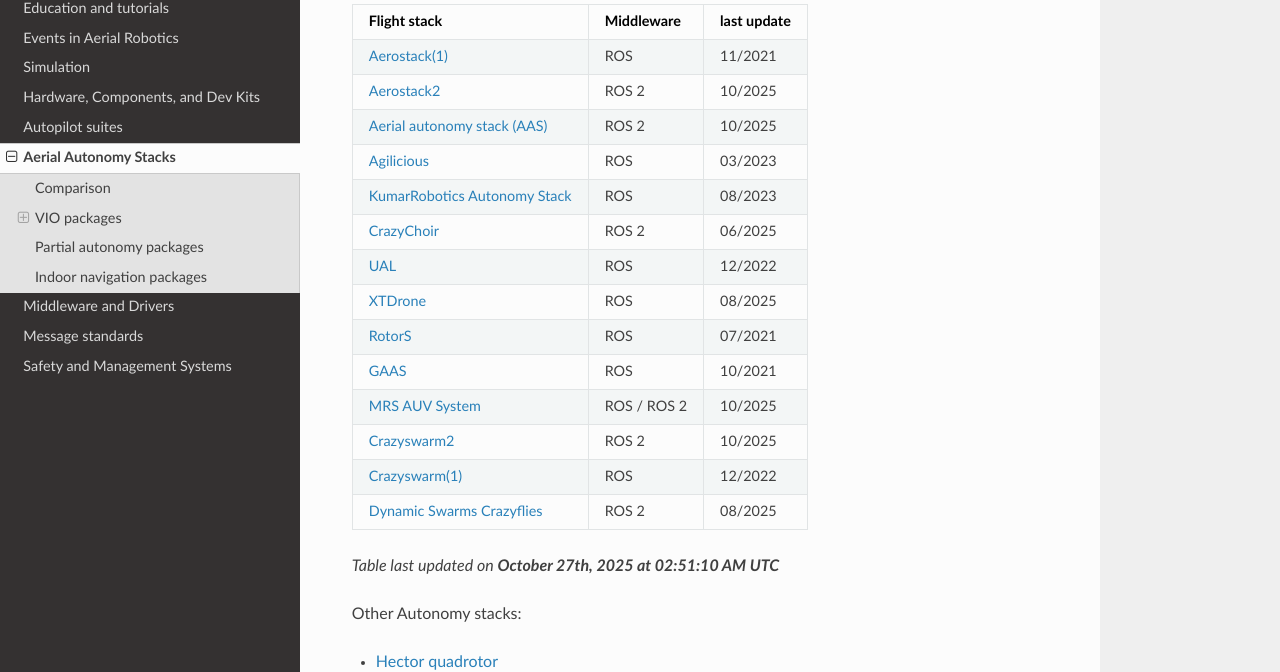
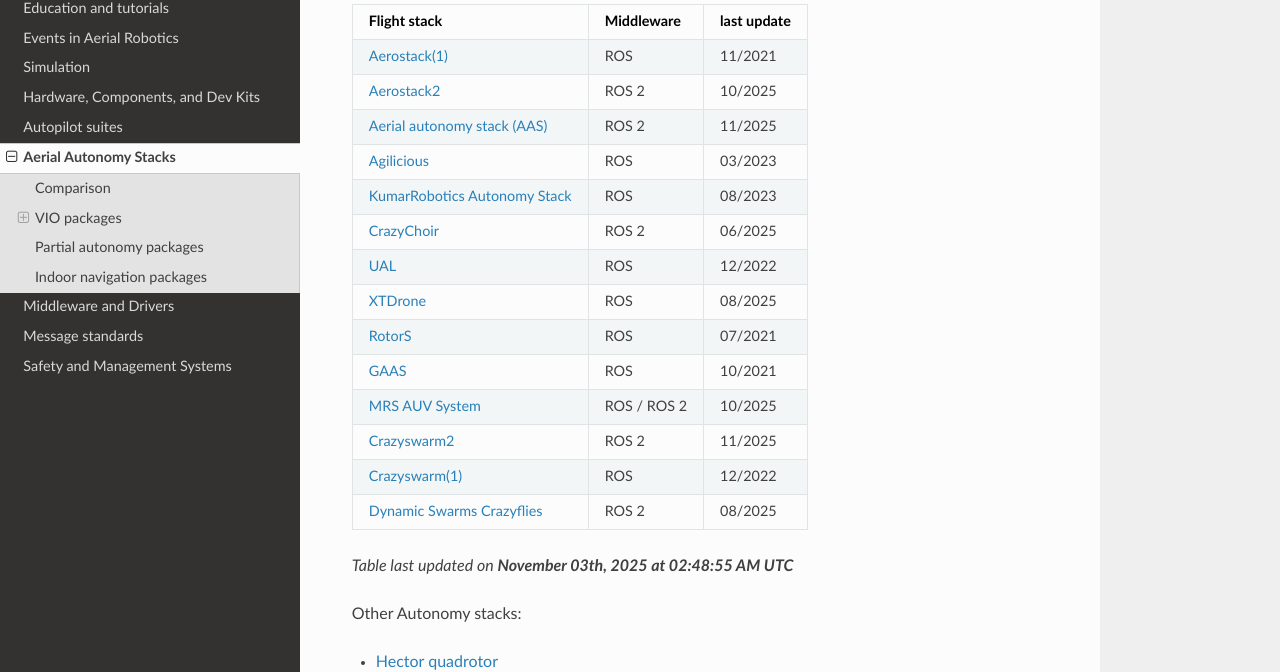
Before and after one commit to ROS-Aerial/aerial_robotic_landscape, an MkDocs documentation site: the page built from docs/aerial_autonomy_stacks.md, in a window 1280 px wide and 900 px high, scrolled down 455 px. Shown: the part 141-813 px from the top of the window. Built offline with MkDocs 1.6.1, drawn with Linux system fonts in a browser that asks for light colours; nearby versions of some CDN libraries; some of the changed text lies outside the part shown.

Commit message:
docs: weekly update autonomy stacks (#143)
Co-authored-by: mrpollo <317648+mrpollo@users.noreply.github.com>

```diff
--- a/docs/aerial_autonomy_stacks.md
+++ b/docs/aerial_autonomy_stacks.md
@@ -16,7 +16,7 @@ the following autonomy stack table was extracted and adapted.
 | -------------- | ----- | ------- |
 | [Aerostack(1)](https://github.com/cvar-upm/aerostack/wiki)       | ROS        | 11/2021 |
 | [Aerostack2](https://github.com/aerostack2/aerostack2)       | ROS 2      | 10/2025 |
-| [Aerial autonomy stack (AAS)](https://github.com/JacopoPan/aerial-autonomy-stack)       | ROS 2        | 10/2025 |
+| [Aerial autonomy stack (AAS)](https://github.com/JacopoPan/aerial-autonomy-stack)       | ROS 2        | 11/2025 |
 | [Agilicious](https://agilicious.readthedocs.io/en/latest/index.html)       | ROS        | 03/2023      |
 | [KumarRobotics Autonomy Stack](https://github.com/KumarRobotics/kr_autonomous_flight)  | ROS        | 08/2023 |
 | [CrazyChoir](https://github.com/OPT4SMART/crazychoir)     | ROS 2      | 06/2025 |
@@ -25,11 +25,11 @@ the following autonomy stack table was extracted and adapted.
 | [RotorS](https://github.com/ethz-asl/rotors_simulator)         | ROS        | 07/2021 |
 | [GAAS](https://github.com/generalized-intelligence/GAAS)           | ROS        | 10/2021 |
 | [MRS AUV System](https://github.com/ctu-mrs/mrs_uav_system)   | ROS / ROS 2       | 10/2025 |
-| [Crazyswarm2](https://github.com/IMRCLab/crazyswarm2)         | ROS 2        | 10/2025 |
+| [Crazyswarm2](https://github.com/IMRCLab/crazyswarm2)         | ROS 2        | 11/2025 |
 | [Crazyswarm(1)](https://crazyswarm.readthedocs.io/en/latest/)    | ROS        | 12/2022      |
 | [Dynamic Swarms Crazyflies](https://github.com/DynamicSwarms/ds-crazyflies) | ROS 2 | 08/2025 |
 
-_Table last updated on **October 27th, 2025 at 02:51:10 AM UTC**_
+_Table last updated on **November 03th, 2025 at 02:48:55 AM UTC**_
 
 Other Autonomy stacks:
 
@@ -82,7 +82,7 @@ Given the above [Aerial Autonomy Stacks](https://github.com/ROS-Aerial/aerial_ro
 | [pidrone_pkg](https://github.com/h2r/pidrone_pkg/tree/dd21)   | ✓    | Mono camera/IR | ROS 1 | N/A | Duckiedrone | 05/2024 |
 
 
-_Table last updated on **October 27th, 2025 at 02:51:10 AM UTC**_
+_Table last updated on **November 03th, 2025 at 02:48:55 AM UTC**_
 
 
 --8<-- "docs/goatcounter.html"
```
